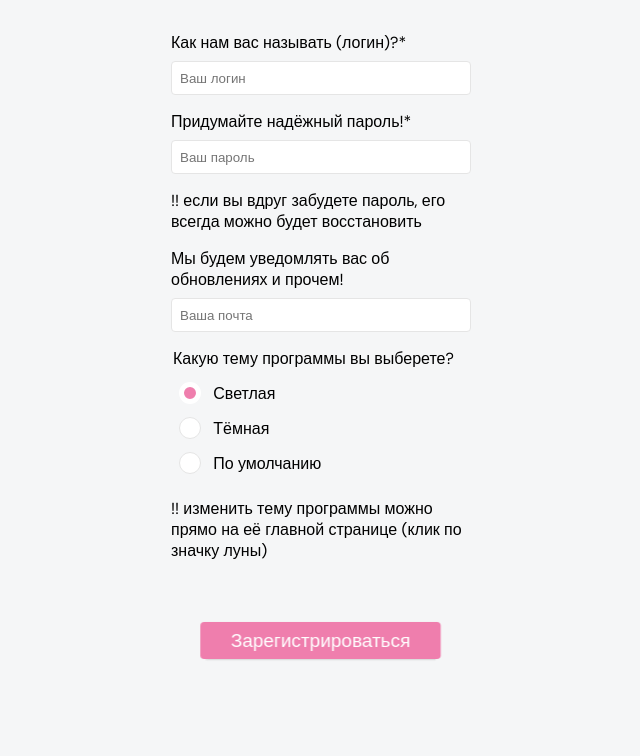
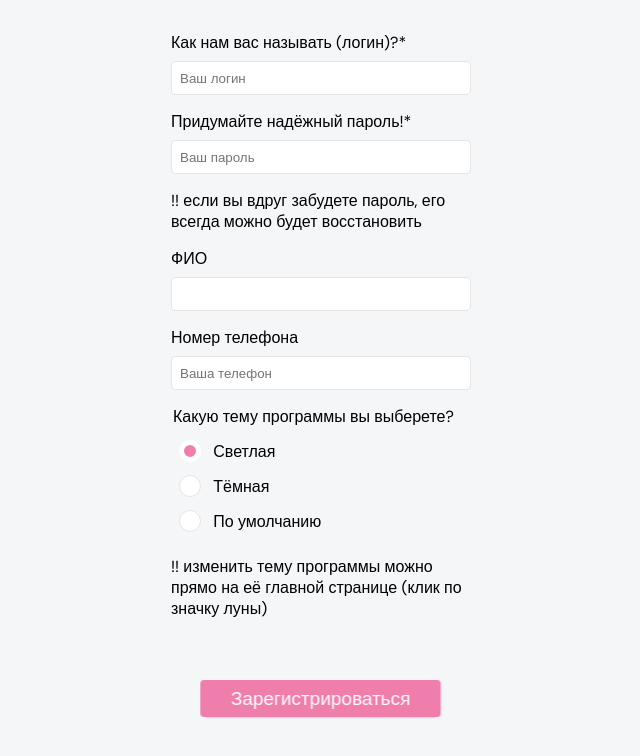
Before and after one commit to DgDays/mini_library_2020, an Electron app: page Клиент библиотекарь/src/regist.html in a window 1200 px wide. Shown: the whole page, without its empty margins (279-919 px from the left). Drawn offline with Linux system fonts and the light colour scheme.

Commit message:
Изменил форму регистрации

```diff
--- a/Клиент библиотекарь/src/regist.html
+++ b/Клиент библиотекарь/src/regist.html
@@ -18,8 +18,12 @@
         </fieldset>
         <p>!! если вы вдруг забудете пароль, его всегда можно будет восстановить</p>
         <fieldset>
-            <label for="newEmail">Мы будем уведомлять вас об обновлениях и прочем!</label>
-            <input type="text" name="email" id="newEmail" placeholder="Ваша почта">
+            <label for="newEmail">ФИО</label>
+            <input type="text" name="fio" id="newEmail" placeholder="">
+        </fieldset>
+        <fieldset>
+            <label for="newEmail">Номер телефона</label>
+            <input type="text" name="phone" id="newEmail" placeholder="Ваша телефон">
         </fieldset>
         <fieldset>
             <legend>Какую тему программы вы выберете?</legend>
```
